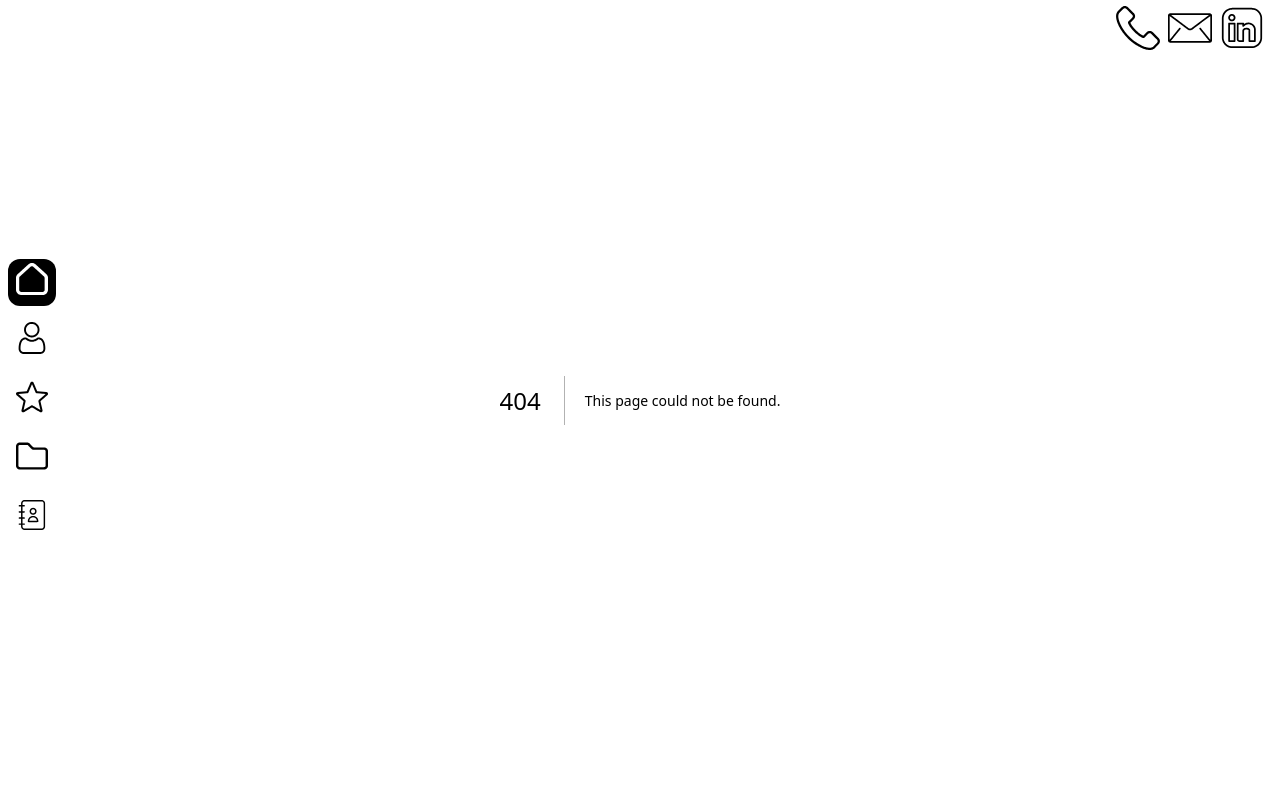
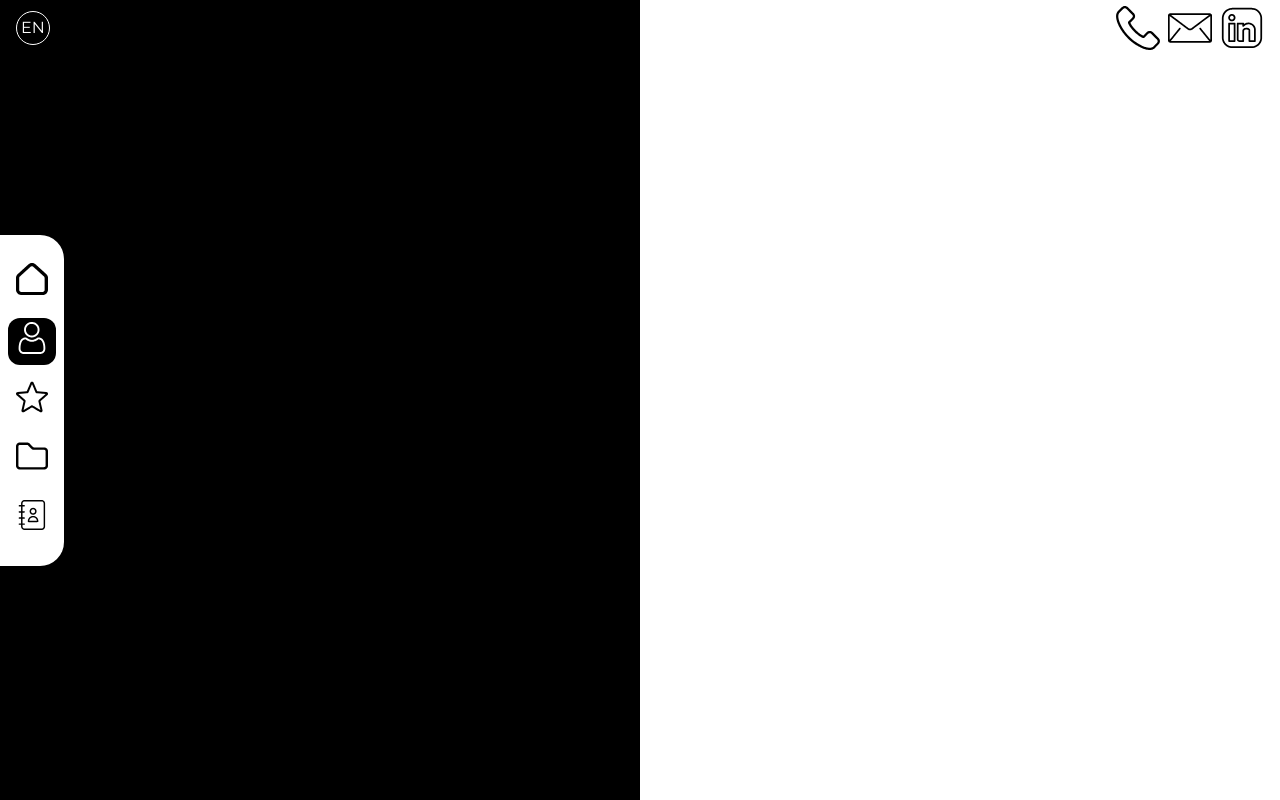
Before and after one commit to Almor21/Portfolio, a Next.js app: page /about in a window 1280 px wide. Before the commit this address had no page. Built offline with nearby package versions, Linux system fonts and the light colour scheme.

Commit message:
feat: create about page

```diff
--- /dev/null
+++ b/src/app/about/page.tsx
@@ -0,0 +1,9 @@
+import React from 'react'
+
+function AboutPage() {
+  return (
+    <div>AboutPage</div>
+  )
+}
+
+export default AboutPage
--- a/src/app/layout.tsx
+++ b/src/app/layout.tsx
@@ -20,7 +20,9 @@ export default function RootLayout({
 			>
 				<Navbar />
 				<Header />
-				<main>{children}</main>
+				<main>
+					{children}
+				</main>
 				<footer></footer>
 				<Backgroud />
 			</body>
--- a/src/components/Navbar.tsx
+++ b/src/components/Navbar.tsx
@@ -4,6 +4,7 @@ import Image from 'next/image';
 import Link from 'next/link';
 import React, { useState } from 'react';
 import { motion, AnimatePresence } from 'framer-motion';
+import { usePathname } from 'next/navigation';
 
 const OPTIONS = [
 	{
@@ -16,7 +17,7 @@ const OPTIONS = [
 		text: 'About',
 		icon: '/icons/User.svg',
 		alt: 'About Icon',
-		href: '',
+		href: '/about',
 	},
 	{
 		text: 'Skills',
@@ -41,6 +42,7 @@ const OPTIONS = [
 function Navbar() {
 	const [expand, setExpand] = useState(false);
 	const [selected, setSelected] = useState(0);
+	const path = usePathname();
 
 	return (
 		<div className="fixed h-full w-auto flex items-center z-50">
@@ -67,19 +69,20 @@ function Navbar() {
 			>
 				<nav className="col-start-2 py-6 px-2 flex flex-col gap-3">
 					{OPTIONS.map((opt, index) => {
+						const select = opt.href === path;
+
 						return (
 							<Link
 								key={index}
 								href={opt.href}
 								className={
-									(index != selected
+									(select
 										? 'transition-all duration-300 hover:bg-[rgba(205,205,205,0.34)]'
 										: '') +
 									' relative rounded-xl focus:outline-none px-2 py-1'
 								}
-								onClick={() => setSelected(index)}
 							>
-								{index == selected && (
+								{select && (
 									<motion.span
 										layout
 										layoutId="hover"
--- a/src/stores/useStore.ts
+++ b/src/stores/useStore.ts
@@ -6,6 +6,6 @@ interface bgStates {
 }
 
 export const useStoreBackground = create<bgStates>((set) => ({
-	XBackground: 0,
+	XBackground: -1,
 	setXBackground: (value) => set((state) => ({ XBackground: value })),
 }));
```
